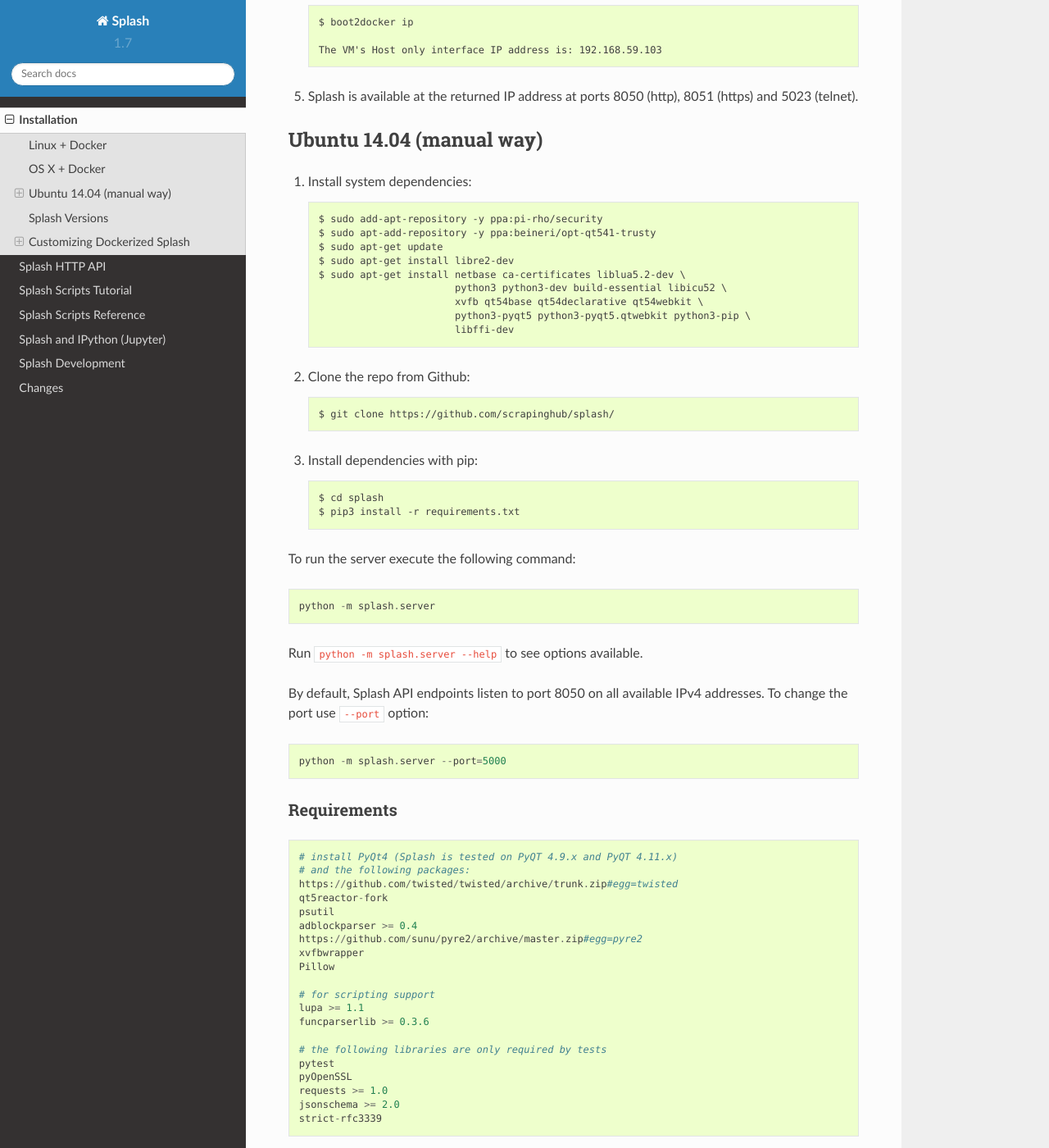
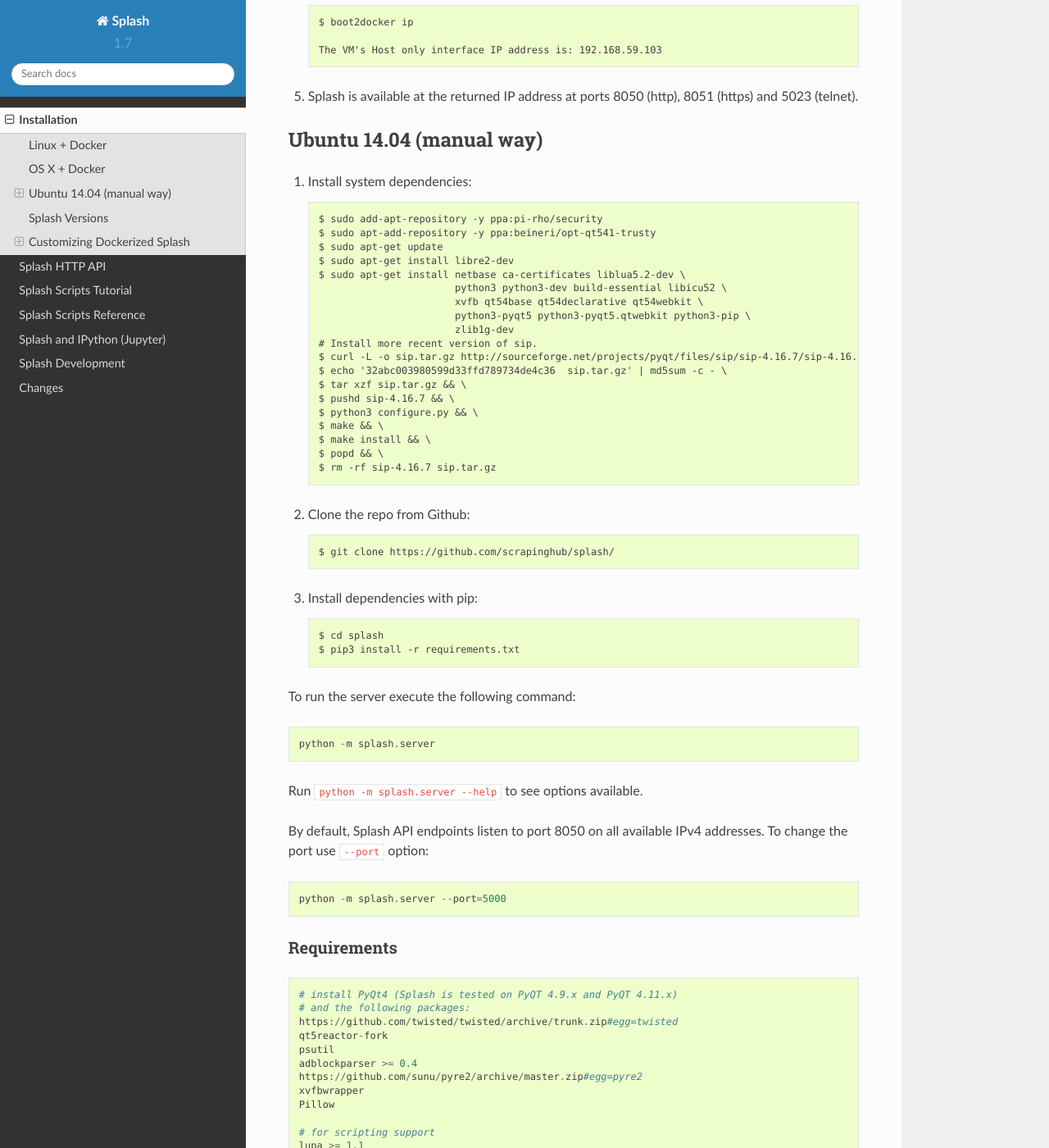
Before and after one commit to scrapinghub/splash, a Sphinx documentation site: the page built from docs/install.rst, in a window 1280 px wide and 1400 px high, scrolled down 809 px. Shown: the whole window at 82% size. Built offline with Sphinx 7.4.7 and the Read the Docs theme 2.0.0, drawn with Linux system fonts in a browser that asks for light colours.

Commit message:
Update installation and development setup docs.

```diff
--- a/docs/install.rst
+++ b/docs/install.rst
@@ -58,7 +58,17 @@
                               python3 python3-dev build-essential libicu52 \
                               xvfb qt54base qt54declarative qt54webkit \
                               python3-pyqt5 python3-pyqt5.qtwebkit python3-pip \
-                              libffi-dev
+                              zlib1g-dev
+       # Install more recent version of sip.
+       $ curl -L -o sip.tar.gz http://sourceforge.net/projects/pyqt/files/sip/sip-4.16.7/sip-4.16.7.tar.gz && \
+       $ echo '32abc003980599d33ffd789734de4c36  sip.tar.gz' | md5sum -c - \
+       $ tar xzf sip.tar.gz && \
+       $ pushd sip-4.16.7 && \
+       $ python3 configure.py && \
+       $ make && \
+       $ make install && \
+       $ popd && \
+       $ rm -rf sip-4.16.7 sip.tar.gz
 
 2. Clone the repo from Github::
 
```
Also changed, not shown: docs/development.rst (+11 -0 lines), requirements-dev.txt (added, +7 -0 lines), requirements.txt (+0 -7 lines), 1 other file.
